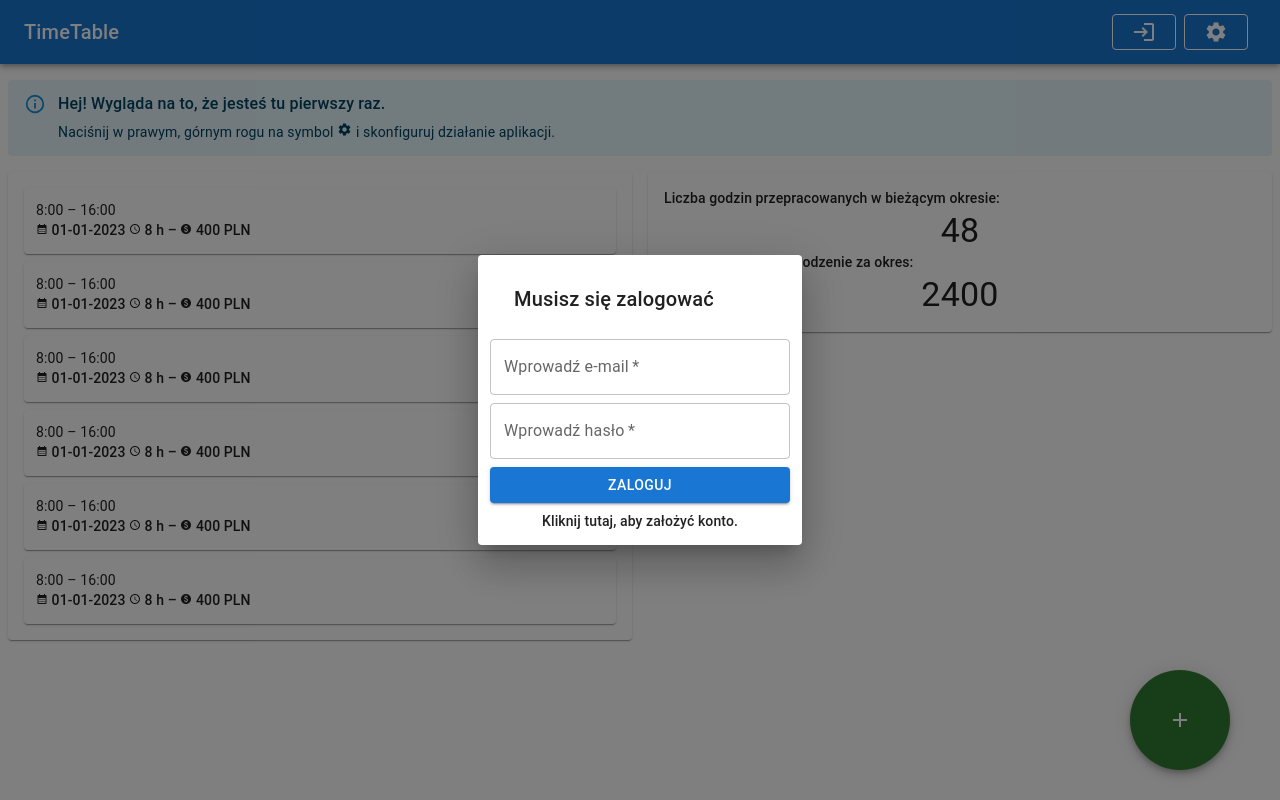
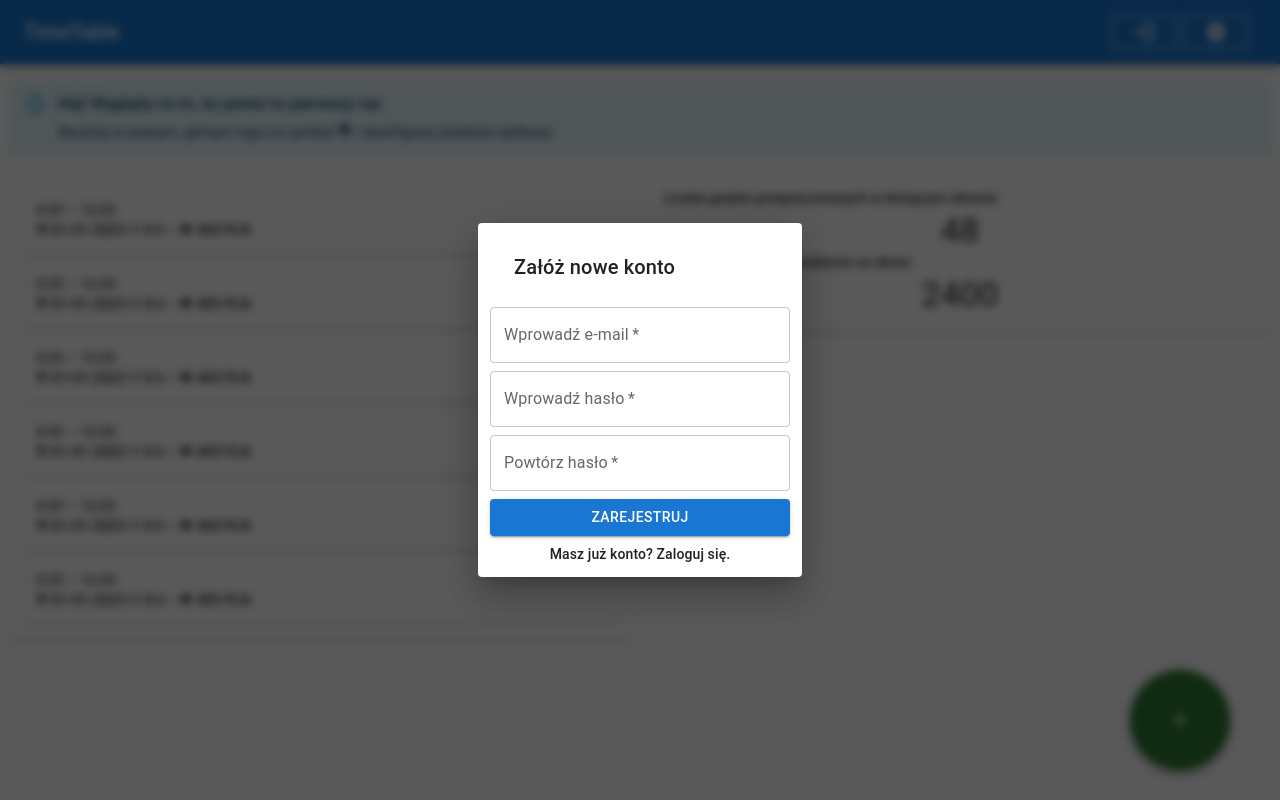
Before and after one commit to szymonwislocki/timeTable, a React (Vite) app: page / in a window 1280 px wide. Built offline with nearby package versions, Linux system fonts and the light colour scheme; no server answers; the database is empty.

Commit message:
Fixed global,settings is now sendable to firestore

```diff
--- a/src/App.tsx
+++ b/src/App.tsx
@@ -7,25 +7,31 @@ import { FormEvent, useContext, useEffect, useState } from "react";
 import { Backdrop, Box, Button, CircularProgress, DialogTitle, TextField, Typography } from "@mui/material";
 import Login from "./components/Login";
 import { onAuthStateChanged } from "firebase/auth";
-import { auth } from "./firebase";
-import { AuthContext } from "./providers/auth";
+import { auth, db } from "./firebase";
+import { UserDataContext } from "./providers/userData";
 import Loader from "./components/Loader";
+import { collection, doc, DocumentData, getDocs, query, where } from "firebase/firestore";
 
 function App() {
-  const { user, setUser } = useContext(AuthContext);
+  const { user, setUser, setUserSettings } = useContext(UserDataContext);
 
   const [loader, setLoader] = useState(true);
+
+  const getUserData = async (): Promise<void> => {
+    const userSettings = await getDocs(query(collection(db, "userConfig"), where("email", "==", user)));
+    userSettings.forEach((d: DocumentData) => setUserSettings(d.data()));
+  };
 
   useEffect(() => {
     onAuthStateChanged(auth, (u) => {
       u ? setUser(u.email) : setUser(null);
-      setLoader(false);
+      getUserData().then(() => setLoader(false));
     });
   }, [user]);
 
   return (
     <>
-      <Loader loader={loader}/>
+      <Loader loader={loader} />
       <Login open={!Boolean(user) && !loader} />
       <Controlbar />
       <MainScreen />
--- a/src/components/Add.tsx
+++ b/src/components/Add.tsx
@@ -5,7 +5,7 @@ import AddCircleOutlineIcon from "@mui/icons-material/AddCircleOutline";
 
 const Add: FC = () => {
   return (
-    <Fab color="success" sx={{ height: 100, width: 100, position: "fixed", bottom: "30px", right: "50px" }}>
+    <Fab color="success" sx={{ height: 100, width: 100, position: "fixed", bottom: "30px", right: "50px", zIndex: 1 }}>
       <AddIcon />
     </Fab>
   );
--- a/src/components/Controlbar.tsx
+++ b/src/components/Controlbar.tsx
@@ -5,10 +5,10 @@ import { FC, useContext, useState } from "react";
 import Settings from "./Settings";
 import { signOut } from "firebase/auth";
 import { auth } from "../firebase";
-import { AuthContext } from "../providers/auth";
+import {  UserDataContext } from "../providers/userData";
 
 const Controlbar: FC = () => {
-  const { user, setUser } = useContext(AuthContext);
+  const { user, setUser } = useContext(UserDataContext);
 
   const [settingsOpen, setSettingsOpen] = useState<boolean>(false);
 
--- a/src/components/Loader.tsx
+++ b/src/components/Loader.tsx
@@ -1,4 +1,4 @@
-import { Backdrop, CircularProgress } from "@mui/material";
+import { Backdrop, CircularProgress, Paper } from "@mui/material";
 import { FC } from "react";
 
 interface Props {
@@ -7,7 +7,7 @@ interface Props {
 
 const Loader: FC<Props> = ({ loader }) => {
   return (
-    <Backdrop sx={{ color: "#fff" }} open={loader}>
+    <Backdrop sx={{ zIndex: 2, backgroundColor: "rgba(0,0,0,0.3)", backdropFilter: "blur(4px)" }} open={loader}>
       <CircularProgress color="inherit" />
     </Backdrop>
   );
--- a/src/components/Login.tsx
+++ b/src/components/Login.tsx
@@ -7,8 +7,8 @@ import { createUserWithEmailAndPassword } from "firebase/auth";
 import { AccountCircleSharp } from "@mui/icons-material";
 import { auth, db } from "../firebase";
 import CloseIcon from "@mui/icons-material/Close";
-import { AuthContext } from "../providers/auth";
-import { addDoc, collection } from "firebase/firestore";
+import { UserDataContext } from "../providers/userData";
+import { addDoc, collection, doc, setDoc } from "firebase/firestore";
 
 interface Props {
   open: boolean;
@@ -21,10 +21,10 @@ interface LoginForm extends HTMLFormControlsCollection {
 }
 
 const Login: FC<Props> = ({ open }) => {
-  const { user, setUser } = useContext(AuthContext);
+  const { user, setUser } = useContext(UserDataContext);
 
   const [error, setError] = useState<null | string>(null);
-  const [showRegister, setShowRegister] = useState<boolean>(false);
+  const [showRegister, setShowRegister] = useState<boolean>(true);
 
   const ERRORS = {
     INVALID_INPUTS: "Niepoprawny email lub hasło.",
@@ -103,20 +103,22 @@ const Login: FC<Props> = ({ open }) => {
     }
   };
 
+  const docReference = doc(collection(db, "userConfig"));
   const newUser = async (email: string): Promise<void> => {
-    await addDoc(collection(db, "userConfig"), {
+    await setDoc(docReference, {
       email: email,
-      currency: "",
+      currency: "PLN",
       rate: 0,
       prevSum: 0,
       beginOfPeriod: new Date().getTime(),
       endOfPeriod: new Date().getTime() + 3600000 * 24 * 30,
+      id: docReference.id,
     });
   };
 
   return (
     <>
-      <Dialog open={open}>
+      <Dialog open={open} sx={{ backgroundColor: "rgba(0,0,0,0.3)", backdropFilter: "blur(4px)" }}>
         <Box onSubmit={handleSubmit} sx={{ width: 300, maxHeight: 330, display: "flex", flexDirection: "column", gap: 1, m: 1.5 }} component="form">
           <DialogTitle>{showRegister ? "Załóż nowe konto" : "Musisz się zalogować"}</DialogTitle>
           <TextField id="email" required label="Wprowadź e-mail" />
--- a/src/components/Settings.tsx
+++ b/src/components/Settings.tsx
@@ -1,29 +1,54 @@
-import * as React from "react";
 import DialogTitle from "@mui/material/DialogTitle";
 import Dialog from "@mui/material/Dialog";
-import { Box, Button, InputLabel, MenuItem, Select, TextField } from "@mui/material";
-
-interface SimpleDialogProps {
+import { Box, Button, IconButton, InputLabel, MenuItem, Select, TextField } from "@mui/material";
+import { SetStateAction, useContext, useState } from "react";
+import { UserDataContext } from "../providers/userData";
+import { Preview } from "@mui/icons-material";
+import { User } from "firebase/auth";
+import { doc, updateDoc } from "firebase/firestore";
+import { db } from "../firebase";
+import SaveIcon from "@mui/icons-material/Save";
+interface Props {
   open: boolean;
   setOpen: (v: boolean) => void;
 }
 
-const Settings: React.FC<SimpleDialogProps> = ({ open, setOpen }) => {
-  //   const handleChange = (event: SelectChangeEvent) => {
-  //     setState(event.target.value as string);
-  //   };
+const Settings: React.FC<Props> = ({ open, setOpen }) => {
+  const {
+    userSettings: { currency, rate, id },
+    setUserSettings,
+  } = useContext(UserDataContext);
+
+  const saveIconStyling = { position: "relative", top: 5, left: 5 };
+
+  const handleSave = async (action: string | number): Promise<void> => {
+    const docref = doc(db, "userConfig", `${id}`);
+    if (action === currency) updateDoc(docref, { currency: currency });
+    if (action === rate) updateDoc(docref, { rate: rate });
+  };
 
   return (
     <Dialog open={open} onClose={setOpen}>
       <Box sx={{ p: 1.5, display: "flex", flexDirection: "column", gap: 1 }}>
         <DialogTitle sx={{ p: 0 }}>Ustawienia</DialogTitle>
-        <TextField label="Waluta" />
-        <TextField label="Stawka godzinowa" />
-        <Button variant="outlined" color="error">
+        <Box>
+          <TextField sx={{ width: "80%" }} select label={`Waluta (${currency})`} value={currency} onChange={(e) => setUserSettings((prev) => ({ ...prev, currency: e.target.value }))}>
+            <MenuItem value="PLN">PLN</MenuItem>
+            <MenuItem value="USD">USD</MenuItem>
+            <MenuItem value="EUR">EUR</MenuItem>
+          </TextField>
+          <IconButton onClick={() => handleSave(currency)} sx={saveIconStyling} aria-label="save">
+            <SaveIcon />
+          </IconButton>
+        </Box>
+        <Box>
+          <TextField sx={{ width: "80%" }} label={`Stawka h w ${currency} (${rate})`} type="number" value={rate} onChange={(e) => setUserSettings((prev) => ({ ...prev, rate: Math.abs(+e.target.value) }))} />
+          <IconButton onClick={() => handleSave(rate)} sx={saveIconStyling} aria-label="save">
+            <SaveIcon />
+          </IconButton>
+        </Box>
+        <Button component="div" variant="outlined" color="error">
           Zamknij okres
-        </Button>
-        <Button variant="contained" color="success">
-          Zapisz
         </Button>
       </Box>
     </Dialog>
--- a/src/main.tsx
+++ b/src/main.tsx
@@ -2,7 +2,7 @@ import React from "react";
 import ReactDOM from "react-dom/client";
 import App from "./App";
 import "./index.css";
-import AuthProvider from "./providers/auth";
+import AuthProvider from "./providers/userData";
 
 ReactDOM.createRoot(document.getElementById("root") as HTMLElement).render(
   <React.StrictMode>
--- a/src/providers/auth.tsx
+++ /dev/null
@@ -1,18 +0,0 @@
-import { createContext, Dispatch, FC, SetStateAction, useState } from "react";
-
-interface Children {
-  children: JSX.Element;
-}
-interface AuthContextState {
-  user: string | null;
-  setUser: Dispatch<string | null>;
-}
-export const AuthContext = createContext({} as AuthContextState);
-
-const AuthProvider: FC<Children> = ({ children }) => {
-  const [user, setUser] = useState<null | string>(null);
-
-  return <AuthContext.Provider value={{ user, setUser }}>{children}</AuthContext.Provider>;
-};
-
-export default AuthProvider;
--- /dev/null
+++ b/src/providers/userData.tsx
@@ -0,0 +1,22 @@
+import { createContext, Dispatch, FC, SetStateAction, useState } from "react";
+
+interface Children {
+  children: JSX.Element;
+}
+interface UserContextState {
+  user: string | null;
+  setUser: Dispatch<string | null>;
+  userSettings: UserSettings;
+  setUserSettings: Dispatch<SetStateAction<UserSettings>>;
+}
+
+export const UserDataContext = createContext({} as UserContextState);
+
+const UserDataProvider: FC<Children> = ({ children }) => {
+  const [user, setUser] = useState<null | string>(null);
+  const [userSettings, setUserSettings] = useState<UserSettings>({} as UserSettings);
+
+  return <UserDataContext.Provider value={{ user, setUser, userSettings, setUserSettings }}>{children}</UserDataContext.Provider>;
+};
+
+export default UserDataProvider;
```
Also changed, not shown: src/index.d.ts (added, +9 -0 lines).
